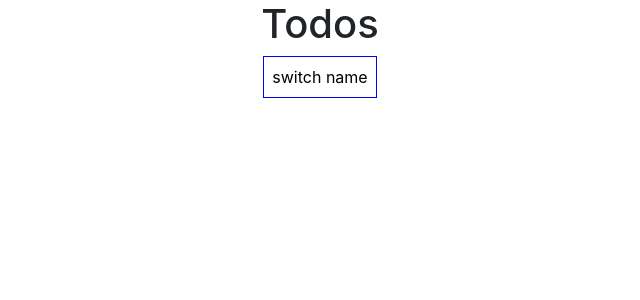
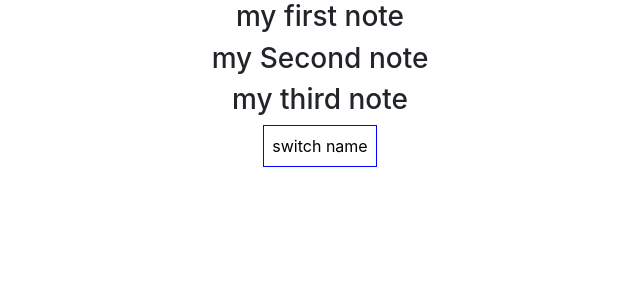
Before and after one commit to 21toffy/compelete-react-guide, a React (Create React App) app: page / in a window 1280 px wide. Shown: the top 300 px of the page, without its empty margins (320-960 px from the left). Built offline with nearby package versions, Linux system fonts and the light colour scheme.

Commit message:
added the todo component to th app.js

```diff
--- a/src/App.js
+++ b/src/App.js
@@ -90,7 +90,7 @@ class App extends Component{
 
     return (
           <div className="App">
-            <Todos/>
+            <Todos todos = {this.state.notes} />
             <button
             style = {style}
             onClick = {this.togglePersonsHandler}>switch name</button>
--- a/src/Components/Todos.js
+++ b/src/Components/Todos.js
@@ -2,11 +2,10 @@ import React , { Component } from 'react';
 
 class Todos extends Component {
     render(){
-        return(
-        <div className="App">
-            <h1>Todos </h1>
-          </div>
-        );
+        console.log(this.props.todos)
+        return this.props.todos.map((myTodos) => (
+        <h3>{myTodos.title}</h3>
+        ));
     }
 }
 
```
Also changed, not shown: src/Components/TodoItem.js (added).
